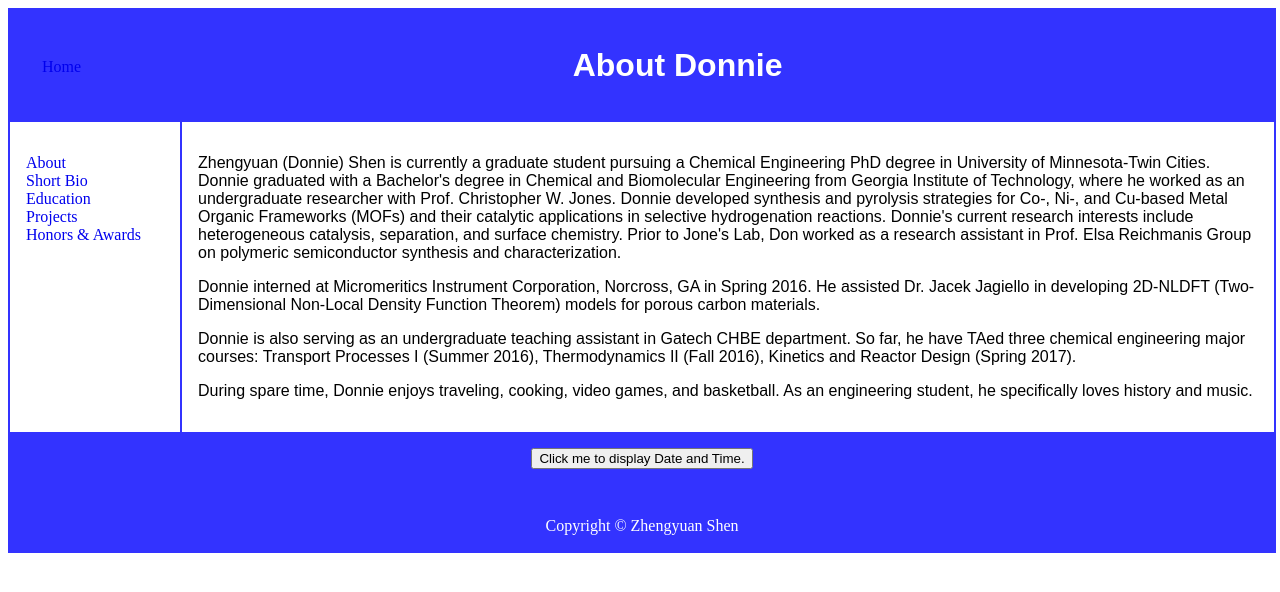
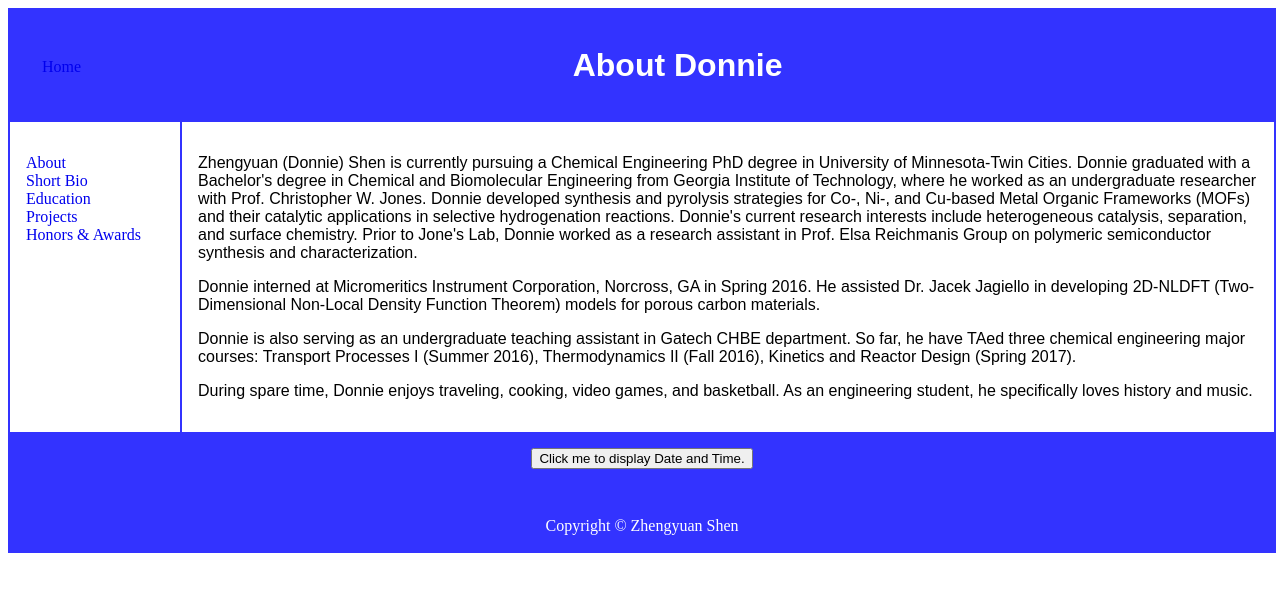
Before and after one commit to donshen/donshen.github.io, a Jekyll site: the page about/Short Bio.html, which Jekyll copies as it is, in a window 1280 px wide. Shown: the top 592 px of the page. Built offline with Jekyll 4.4.1, drawn with Linux system fonts in a browser that asks for light colours.

Commit message:
Create Short Bio.html

```diff
--- a/about/Short Bio.html
+++ b/about/Short Bio.html
@@ -42,7 +42,8 @@
 <header>
      <nav>
   <ul>
-    <a href="http://donshen.github.io" class="fa fa-home" aria-hidden="true">Home</a>
+    <a href="http://
+             shen.github.io" class="fa fa-home" aria-hidden="true">Home</a>
   </ul>
 </nav>
    <h1 style="font-family:arial;">About Donnie</h1>
@@ -60,10 +61,10 @@
 
 <article>
   <p style="font-family:arial;">
-    Zhengyuan (Donnie) Shen is currently a graduate student pursuing a Chemical Engineering PhD degree in University of Minnesota-Twin Cities.
+    Zhengyuan (Donnie) Shen is currently pursuing a Chemical Engineering PhD degree in University of Minnesota-Twin Cities.
     Donnie graduated with a Bachelor's degree in Chemical and Biomolecular Engineering from Georgia Institute of Technology, where he worked as an undergraduate researcher
     with Prof. Christopher W. Jones. Donnie developed synthesis and pyrolysis strategies for Co-, Ni-, and Cu-based Metal Organic Frameworks (MOFs) and their catalytic applications
-    in selective hydrogenation reactions. Donnie's current research interests include heterogeneous catalysis, separation, and surface chemistry. Prior to Jone's Lab, Don worked
+    in selective hydrogenation reactions. Donnie's current research interests include heterogeneous catalysis, separation, and surface chemistry. Prior to Jone's Lab, Donnie worked
     as a research assistant in Prof. Elsa Reichmanis Group on polymeric semiconductor synthesis and characterization.</p>
   <p style="font-family:arial;">Donnie interned at Micromeritics Instrument Corporation, Norcross, GA in Spring 2016. He assisted Dr. Jacek Jagiello in developing 2D-NLDFT (Two-Dimensional Non-Local Density Function Theorem) models for porous carbon materials. </p>
   <p style="font-family:arial;">Donnie is also serving as an undergraduate teaching assistant in Gatech CHBE department. So far, he have TAed three chemical engineering major courses: Transport Processes I (Summer 2016), Thermodynamics II (Fall 2016), Kinetics and Reactor Design (Spring 2017). </p>
```
